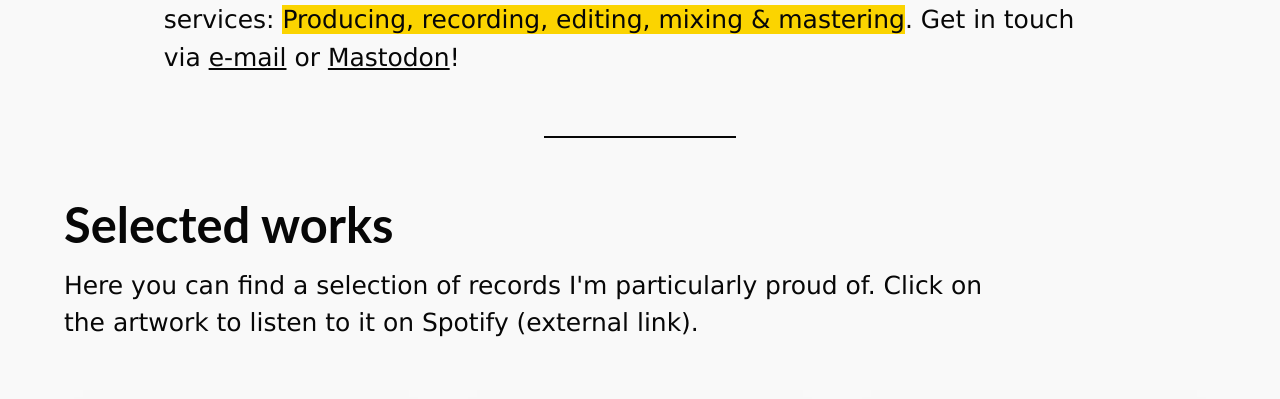
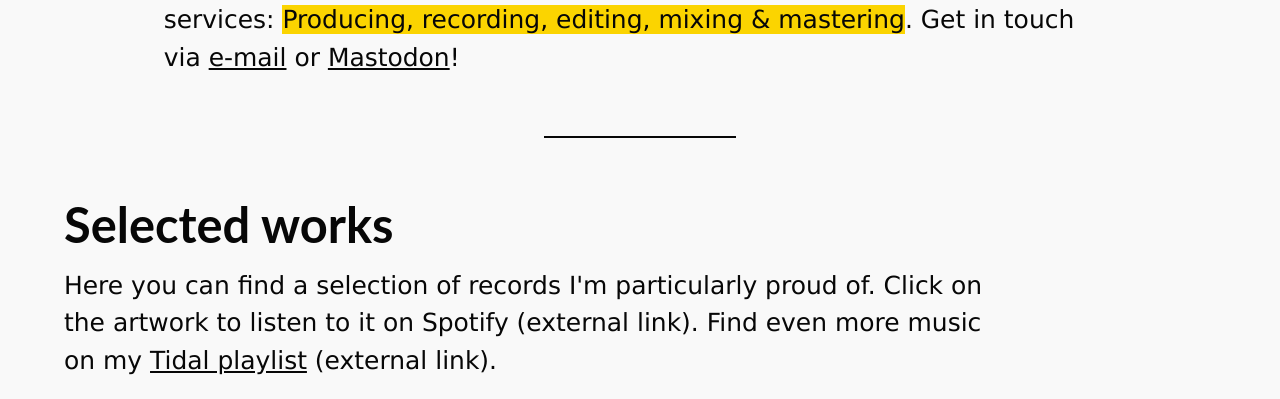
Before and after one commit to stevefrenzel/trvepeakstudio, an Astro site: page / in a window 1280 px wide. Shown: the part 430-829 px from the top of the page. Built offline with nearby package versions, Linux system fonts and the light colour scheme; Astro itself is replaced by a stand-in of ours; a web font is replaced by a local one.

Commit message:
Update Work.astro

```diff
--- a/src/components/Work.astro
+++ b/src/components/Work.astro
@@ -143,7 +143,11 @@ const work = [
     <h2>Selected works</h2>
     <p>
       Here you can find a selection of records I'm particularly proud of. Click
-      on the artwork to listen to it on Spotify (external link).
+      on the artwork to listen to it on Spotify (external link). Find even more
+      music on my <a
+        href="https://tidal.com/browse/playlist/561b6f61-788e-40f5-9e50-befb68e4e180"
+        >Tidal playlist</a
+      > (external link).
     </p>
 
     <ul class="smol-css-grid primary" role="list">
```
